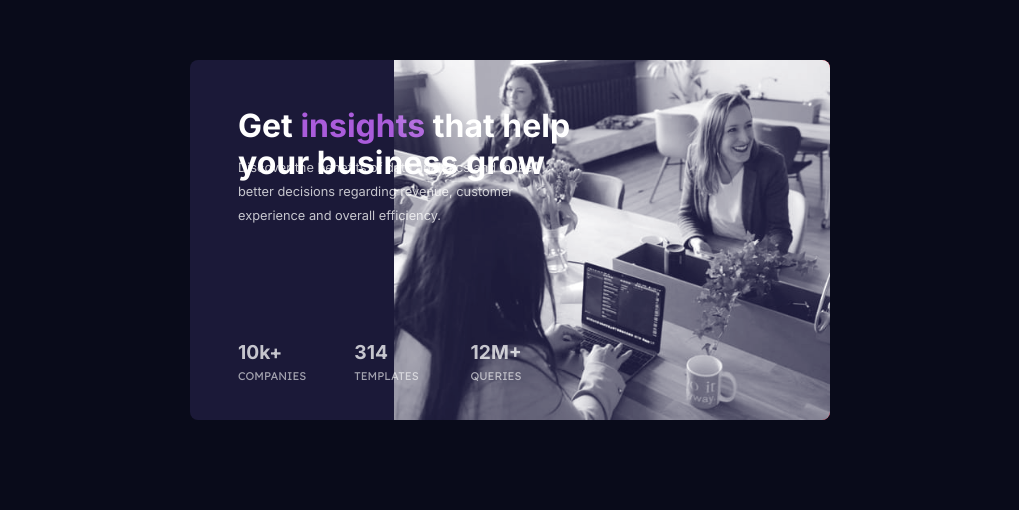
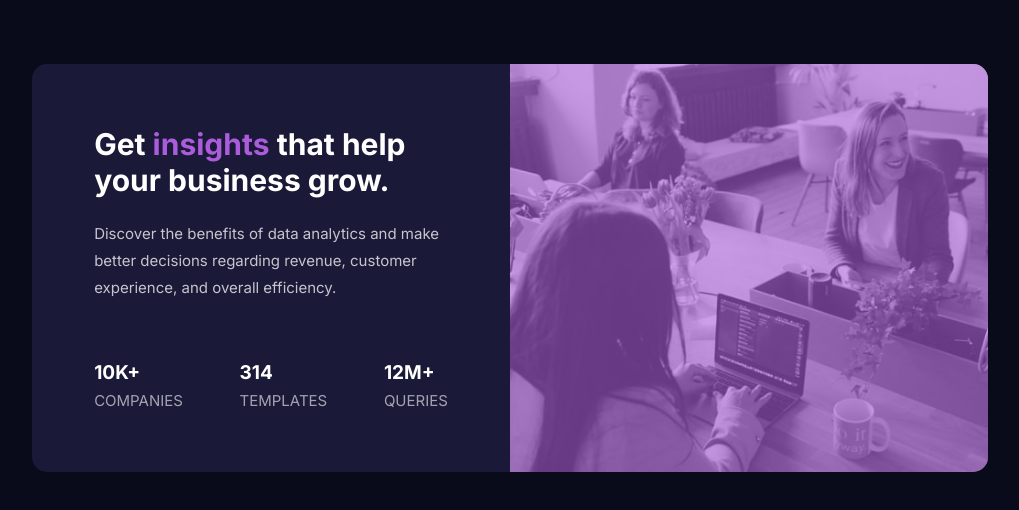
Before and after one commit to TheCoderGuru/stats-preview-card-component, a plain HTML site: page index.html in a window 1280 px wide. Shown: the part 132-642 px from the top of the page, without its empty margins (130-1149 px from the left). Drawn offline with Linux system fonts and the light colour scheme.

Commit message:
Updated the code in the staged files

```diff
--- a/css/style.css
+++ b/css/style.css
@@ -1,13 +1,4 @@
-:root {
-  --ff-sans: "Inter", sans-serif;
-  --ff-sans-secondary: "Lexend Deca", sans-serif;
-  --very-dark-blue: hsl(233, 47%, 7%);
-  --card-background: hsl(244, 38%, 16%);
-  --accent-color: hsl(277, 64%, 61%);
-  --white: hsl(0, 0%, 100%);
-  --slight-transparent-white: hsla(0, 0%, 100%, 0.75);
-  --slightly-transparent-headings: hsla(0, 0%, 100%, 0.6);
-}
+@import url("https://fonts.googleapis.com/css2?family=Inter:wght@400;700&display=swap");
 
 * {
   margin: 0;
@@ -16,100 +7,162 @@
 }
 
 body {
-  background-color: var(--very-dark-blue);
-}
-.card {
-  width: 50vw;
-  height: 360px;
-  background-color: var(--card-background);
-  justify-content: center;
+  font-family: "Inter", sans-serif;
+  min-height: 100vh;
+  background: hsl(233, 47%, 7%);
+  display: flex;
   align-items: center;
-  margin: 0 auto;
-  position: relative;
-  margin-top: 12rem;
-  display: grid;
-  grid-template-columns: 1fr;
-  border-radius: 0.5rem;
+  font-size: 15px;
 }
 
-body {
-  font-family: var(--ff-sans);
+.container {
+  max-width: 1020px;
+  margin: 0 auto;
 }
 
-.card__heading span {
-  color: var(--accent-color);
-  font-weight: 700;
-  font-size: 2rem;
+.wrapper {
+  background-color: hsl(244, 38%, 16%);
+  display: grid;
+  grid-template-columns: 1fr 1fr;
+  border-radius: 15px;
+  overflow: hidden;
+  margin: 2rem;
 }
 
-.card__heading {
-  position: absolute;
-  color: var(--white);
-  line-height: 2.3rem;
-  font-size: 2rem;
-  margin-left: 3rem;
-  top: 3rem;
+.img-component img {
+  width: 100%;
+  height: 100%;
+  object-fit: cover;
 }
 
-.card__description {
-  color: var(--slight-transparent-white);
-  font-weight: 400;
-  font-size: 0.8rem;
-  font-family: var(--ff-sans);
-  margin-top: 2rem;
-  margin-left: 3rem;
-  line-height: 1.5rem;
+.img-component {
+  position: relative;
 }
 
-.card__info{
-    display: grid;
-    grid-template-columns: 1fr 1fr 1fr;
-    gap: 2rem;
+.img-component::after {
+  position: absolute;
+  content: "";
+  height: 100%;
+  width: 100%;
+  left: 0;
+  top: 0;
+  background-color: hsla(277, 64%, 61%, 0.6);
 }
 
-.card__image {
-  position: absolute;
-  height: 100%;
-  width: auto;
-  display: block;
-  top: 0;
-  right: 0;
-  border-top-right-radius: 0.5rem;
-  border-bottom-right-radius: 0.5rem;
-  mix-blend-mode: screen;
-  background-color: red;
+.text-component {
+  padding: 13%;
 }
 
-.accent-background {
-  background-color: red;
-  position: absolute;
-  height: 360px;
-  width: auto;
-  top: 0;
-  right: 0;
+.title {
+  color: hsl(0, 0%, 100%);
+  font-weight: 700;
+  padding-bottom: 22px;
 }
 
-.card__info {
-  position: absolute;
-  bottom: 2rem;
-  display: grid;
-  grid-template-columns: 1fr 1fr 1fr;
-  grid-gap: 3rem;
-  font-family: var(--ff-sans-secondary);
-  color: var(--slightly-transparent-headings);
-  font-size: 0.7rem;
+.title span {
+  color: hsl(277, 64%, 61%);
 }
 
-.card__info span {
-  display: flex;
-  flex-direction: row;
-  font-family: var(--ff-sans);
-  font-size: 1.2rem;
-  font-weight: 600;
-  color: var(--slight-transparent-white);
-  text-transform: none;
+.subtitle {
+  color: hsla(0, 0%, 100%, 0.75);
+  line-height: 1.8;
 }
 
-.card__info p {
+.stat-box {
+  display: flex;
+  justify-content: space-between;
   text-transform: uppercase;
+  padding-top: 60px;
 }
+
+.stat-box p.num {
+  color: hsl(0, 0%, 100%);
+  font-size: 19px;
+  font-weight: 700;
+  margin-bottom: 7px;
+}
+
+.stat-box p {
+  color: hsla(0, 0%, 100%, 0.6);
+}
+
+@media only screen and (max-width: 768px) and (min-width: 426px) {
+  body {
+    font-size: 12px;
+  }
+
+  .text-component {
+    padding: 12%;
+  }
+
+  .title {
+    font-size: 22px;
+  }
+
+  .stat-box {
+    padding-top: 30px;
+  }
+
+  .stat-box p.num {
+    font-size: 17px;
+  }
+}
+
+@media only screen and (max-width: 425px) {
+  body {
+    text-align: center;
+  }
+
+  .wrapper {
+    grid-template-columns: 1fr;
+  }
+
+  .img-component {
+    order: -1;
+  }
+
+  .text-component {
+    padding: 12% 8%;
+  }
+
+  .title {
+    font-size: 23px;
+    line-height: 1.4;
+  }
+
+  .stat-box {
+    flex-direction: column;
+    padding-top: 30px;
+  }
+
+  .stat-box div {
+    margin-top: 20px;
+  }
+}
+/* Youtube link */
+.link {
+  position: fixed;
+  background-color: #d12322;
+  padding: 23px 40px;
+  right: -95px;
+  border-radius: 5px;
+  top: 50%;
+  transform: translateY(-50%);
+  transform: rotate(-90deg);
+  font-size: 18px;
+  font-weight: 500;
+  color: #fff;
+  text-decoration: none;
+  text-transform: capitalize;
+  transition: all 0.1s ease-in-out;
+}
+
+.link i {
+  padding-left: 7px;
+}
+
+.link:hover {
+  text-decoration: underline;
+  background-color: white;
+  color: #d12322;
+}
--- a/index.html
+++ b/index.html
@@ -1,32 +1,42 @@
 <!DOCTYPE html>
 <html lang="en">
   <head>
-  <meta charset="UTF-8">
-  <meta name="viewport" content="width=device-width, initial-scale=1.0"> <!-- displays site properly based on user's device -->
+    <meta charset="UTF-8" />
+    <meta http-equiv="X-UA-Compatible" content="IE=edge" />
+    <meta name="viewport" content="width=device-width, initial-scale=1.0" />
+    <title>Document</title>
     <link rel="stylesheet" href="./css/style.css">
-  <link rel="preconnect" href="https://fonts.googleapis.com">
-  <link rel="preconnect" href="https://fonts.gstatic.com" crossorigin>
-  <link href="https://fonts.googleapis.com/css2?family=Inter:wght@400;700&family=Lexend+Deca&display=swap" rel="stylesheet">
-  <link rel="icon" type="image/png" sizes="32x32" href="./images/favicon-32x32.png">
-
-  <title>Frontend Mentor | Stats preview card component</title>
-
   </head>
   <body>
-  <main>
-    <div class="card">
+    <div class="container">
+      <div class="wrapper">
+        <div class="text-component">
+          <h1 class="title">
+            Get <span>insights</span> that help your business grow.
+          </h1>
+          <p class="subtitle">
+            Discover the benefits of data analytics and make better decisions
+            regarding revenue, customer experience, and overall efficiency.
+          </p>
+          <div class="stat-box">
             <div>
-        <h1 class="card__heading">Get <span>insights</span> that help <br>your business grow</h1>
-        <h2 class="card__description">Discover the benefits of data analytics and make <br>better decisions regarding revenue, customer <br>experience and overall efficiency.</p>
-        <div class="accent-background"></div>
-        <div class="card__info">
-          <p><span>10k+</span> companies</p>
-          <p><span>314</span> templates</p>
-          <p><span>12M+</span> queries</p>
+              <p class="num">10k+</p>
+              <p>companies</p>
+            </div>
+            <div>
+              <p class="num">314</p>
+              <p>templates</p>
+            </div>
+            <div>
+              <p class="num">12m+</p>
+              <p>queries</p>
             </div>
           </div>
-      <div class="mix-blend-mode-container"><img class="card__image" src="./images/image-header-desktop.jpg"></div>
         </div>
-  </main>
+        <div class="img-component">
+          <img src="./images/image-header-desktop.jpg" alt="image showing the desktop version of the office environment image" />
+        </div>
+      </div>
+    </div>
   </body>
 </html>
```
Also changed, not shown: 3 other files. Lines whose indentation alone changed are shown as unchanged.
